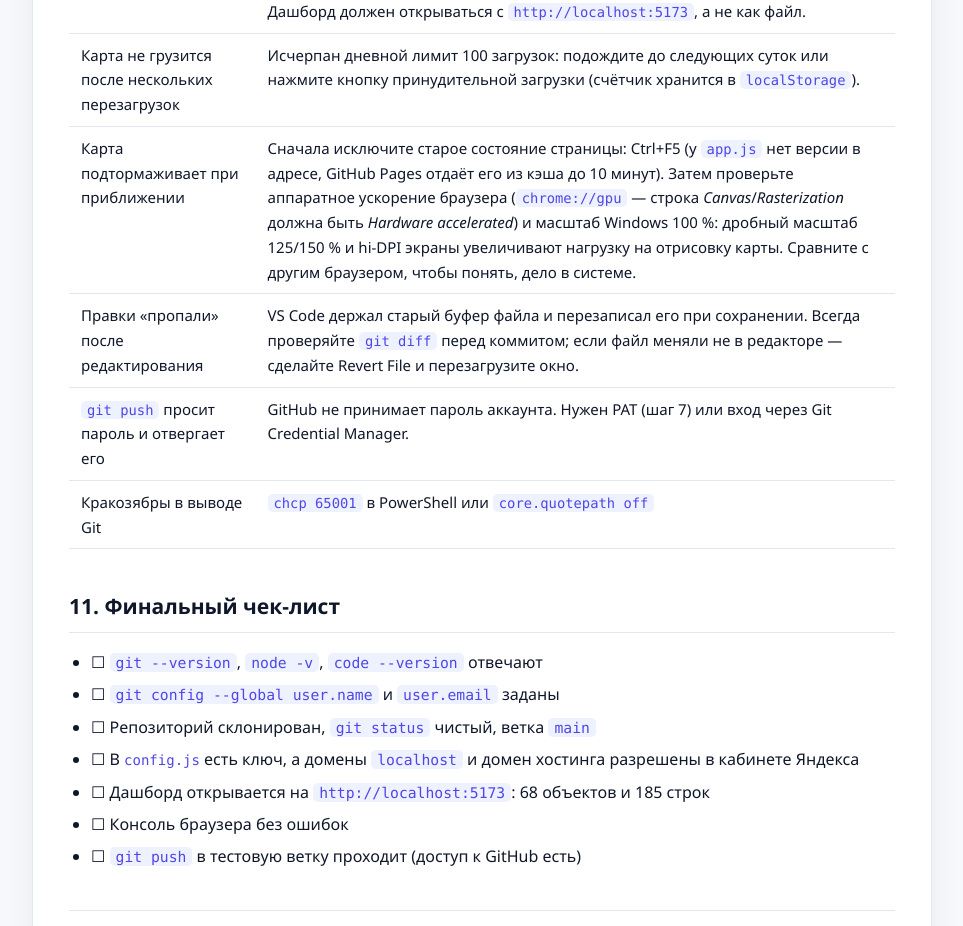
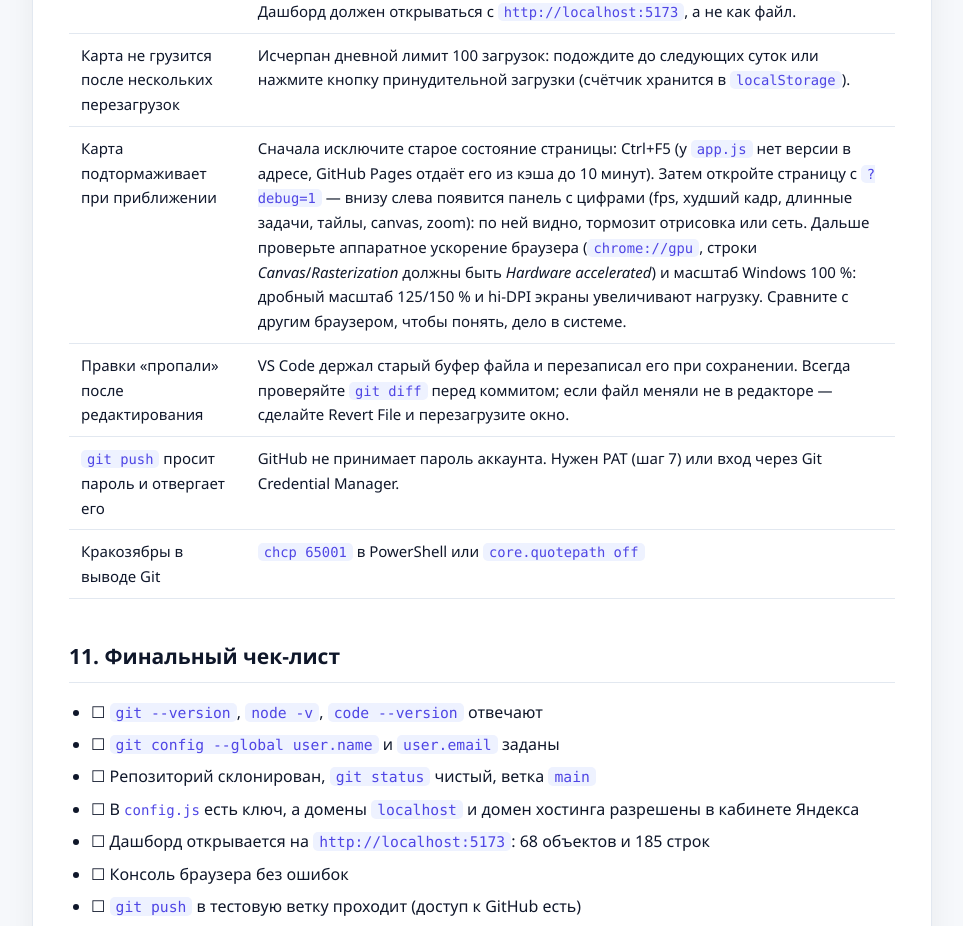
Before and after one commit to ka2106/b0s, a plain HTML site: page docs/setup-new-device.html in a window 1280 px wide. Shown: the part 7357-8283 px from the top of the page, without its empty margins (158-1121 px from the left). Drawn offline with Linux system fonts and the light colour scheme.

Commit message:
docs: карта-фризы отложены, зафиксирована диагностика ?debug=1 и правила экономии токенов
- HANDOVER: раздел про карту переведён в «отложено» с итогами замеров, исключёнными
  версиями (сеть, GPU, данные, наложения) и порядком шагов, если возвращаться
- HANDOVER: описан оверлей ?debug=1 и как снимать цифры без DevTools
- HANDOVER: раздел «Правила работы и экономия токенов» — что не переизмерять,
  одна выкатка с флагами адреса вместо серии деплоев, батч-правки, когда начинать новый чат
- copilot-instructions: карта отложена, не начинать расследование без скриншота ?debug=1
- README и setup-new-device: упоминание ?debug=1 в возможностях и в troubleshooting

Co-authored-by: Copilot <223556219+Copilot@users.noreply.github.com>

```diff
--- a/docs/setup-new-device.html
+++ b/docs/setup-new-device.html
@@ -524,11 +524,13 @@ npx prettier --write .</code></pre>
           <td>Карта подтормаживает при приближении</td>
           <td>
             Сначала исключите старое состояние страницы: Ctrl+F5 (у <code>app.js</code> нет
-            версии в адресе, GitHub Pages отдаёт его из кэша до 10 минут). Затем проверьте
-            аппаратное ускорение браузера (<code>chrome://gpu</code> — строка
-            <i>Canvas</i>/<i>Rasterization</i> должна быть <i>Hardware accelerated</i>) и масштаб
-            Windows 100 %: дробный масштаб 125/150 % и hi-DPI экраны увеличивают нагрузку на
-            отрисовку карты. Сравните с другим браузером, чтобы понять, дело в системе.
+            версии в адресе, GitHub Pages отдаёт его из кэша до 10 минут). Затем откройте
+            страницу с <code>?debug=1</code> — внизу слева появится панель с цифрами (fps,
+            худший кадр, длинные задачи, тайлы, canvas, zoom): по ней видно, тормозит отрисовка
+            или сеть. Дальше проверьте аппаратное ускорение браузера (<code>chrome://gpu</code>,
+            строки <i>Canvas</i>/<i>Rasterization</i> должны быть <i>Hardware accelerated</i>) и
+            масштаб Windows 100 %: дробный масштаб 125/150 % и hi-DPI экраны увеличивают нагрузку.
+            Сравните с другим браузером, чтобы понять, дело в системе.
           </td>
         </tr>
         <tr>
```
Also changed, not shown: 3 other files.
